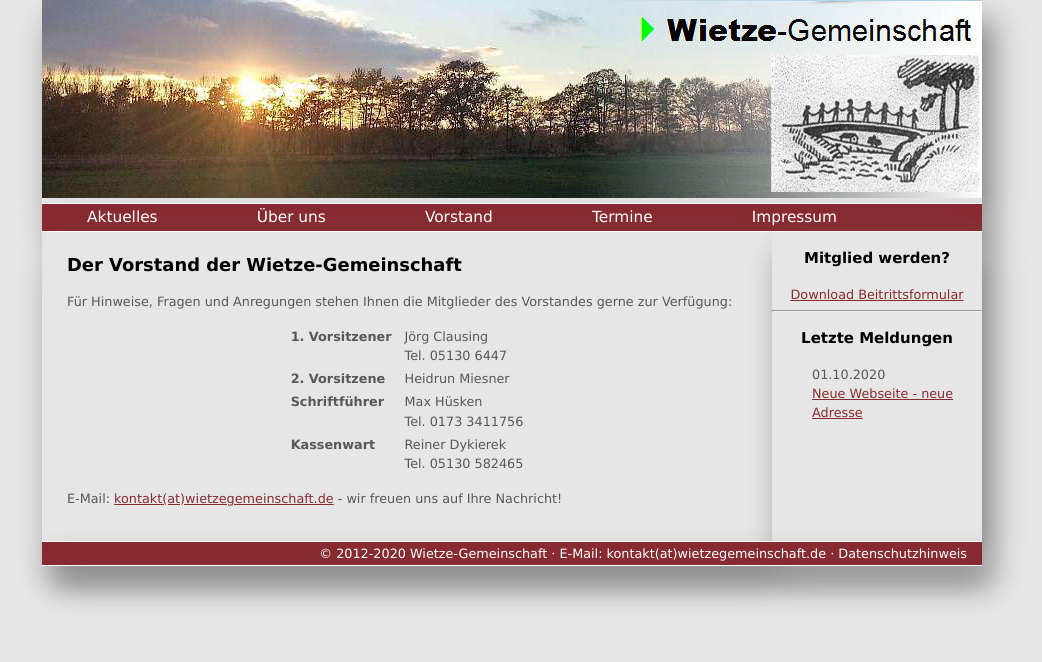
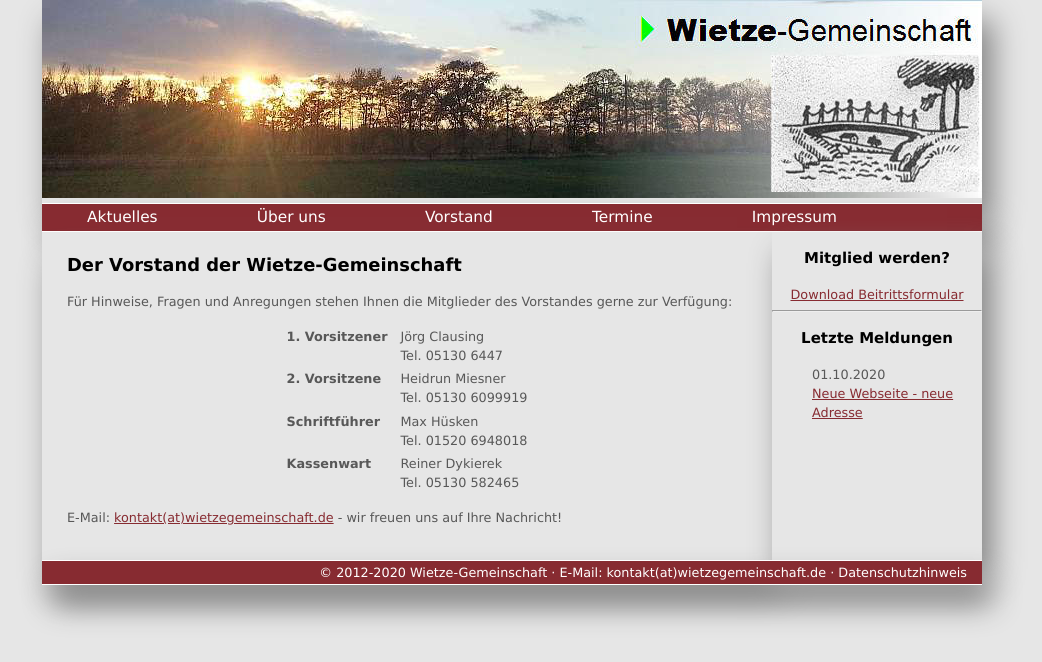
Before and after one commit to car-hei/wietzegem.github.io, a Jekyll site: the page built from vorstand.md, in a window 1280 px wide. Shown: the top 662 px of the page, without its empty margins (128-1170 px from the left). Built offline with Jekyll 4.4.1, drawn with Linux system fonts in a browser that asks for light colours.

Commit message:
Update vorstand.md

```diff
--- a/vorstand.md
+++ b/vorstand.md
@@ -6,8 +6,8 @@ title: Vorstand
 Für Hinweise, Fragen und Anregungen stehen Ihnen die Mitglieder des Vorstandes gerne zur Verfügung:
 <table align=center>
 <tr><td class="funktion">1. Vorsitzener</td><td>Jörg Clausing<br>Tel. 05130 6447</td></tr>
-<tr><td class="funktion">2. Vorsitzene</td><td>Heidrun Miesner<br> </td></tr>
-<tr><td class="funktion">Schriftführer</td><td>Max Hüsken<br>Tel. 0173 3411756</td></tr>
+<tr><td class="funktion">2. Vorsitzene</td><td>Heidrun Miesner<br>Tel. 05130 6099919 </td></tr>
+<tr><td class="funktion">Schriftführer</td><td>Max Hüsken<br>Tel. 01520 6948018</td></tr>
 <tr><td class="funktion">Kassenwart</td><td>Reiner Dykierek<br>Tel. 05130 582465</td></tr>
 </table>
 
```
